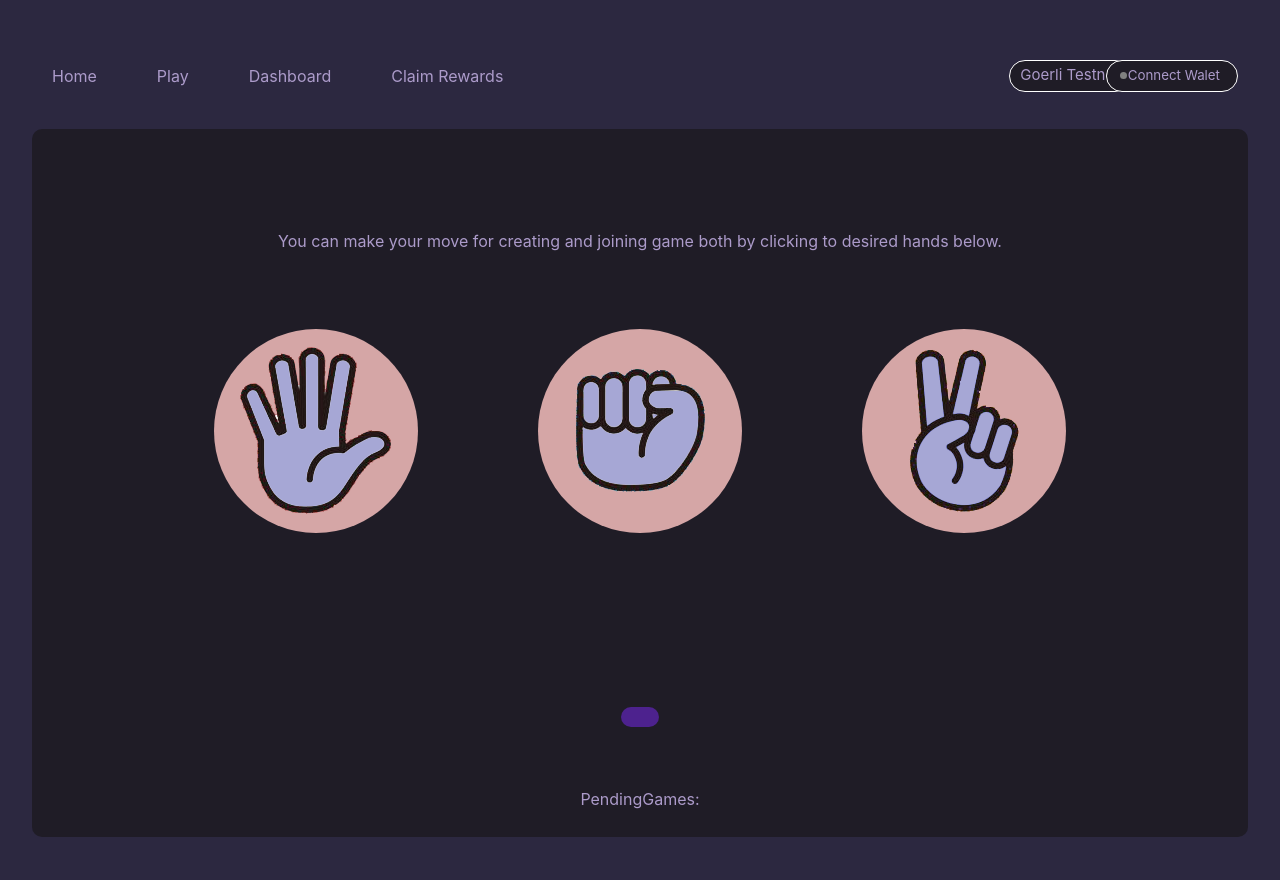
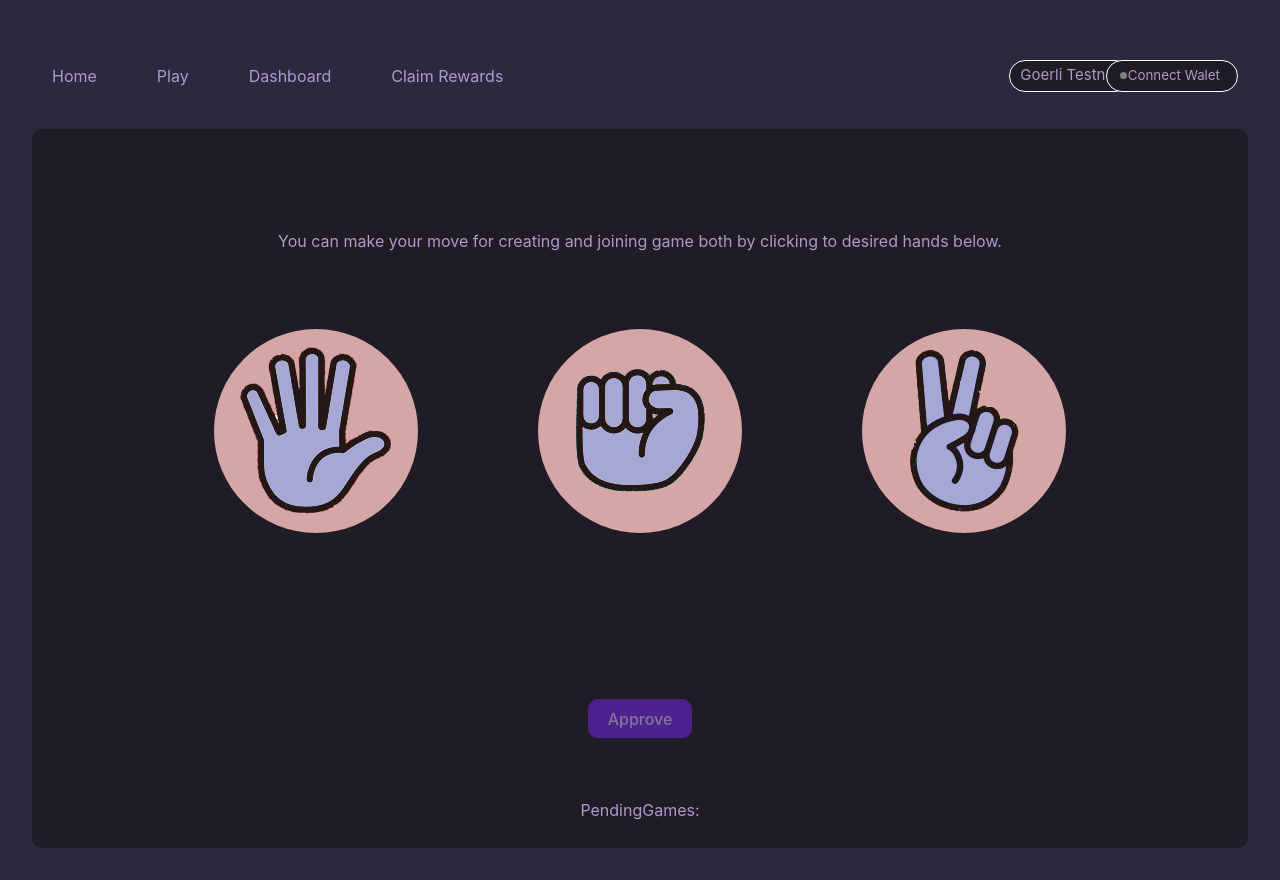
Before and after one commit to ulas96/rock-paper-scissor, a React (Vite) app in the folder client/: page /play in a window 1280 px wide. Built offline with nearby package versions, Linux system fonts and the light colour scheme.

Commit message:
Approve and Create Game buttons are corrected

```diff
--- a/client/src/components/Play/Play.jsx
+++ b/client/src/components/Play/Play.jsx
@@ -36,7 +36,7 @@ export default function Play({ state }) {
     } else if (move === "scissor") {
       _move = 2;
     }
-    const pendingGame = await state.contract.createGame(_move, { value: 10 });
+    const pendingGame = await state.contract.createGame(_move, 10);
     pendingGame.wait();
     //console.log(pendingGame);
   };
@@ -104,7 +104,7 @@ export default function Play({ state }) {
         </div>
 
         <div className="create-button">
-          {isApproved === false ? <button className="button" onClick={approve}></button> : <button className="button" onClick={handleCreateGame}>Create Game</button>}
+          {isApproved === false ? <button className="button" onClick={approve}>Approve</button> : <button className="button" onClick={handleCreateGame}>Create Game</button>}
         </div>
 
         <div className="pending-games-container">
@@ -117,7 +117,7 @@ export default function Play({ state }) {
                 <div className="pending-game-element">
                   <div className="game-creator" >Game Creator: {g.gameCreator.slice(0,4)}...{g.gameCreator.slice(39,42)}</div>
                   <div className="join-button">
-                    {isApproved === false ? <button className="button" onClick={approve}></button> : <button className="button" id="join-button" value={parseInt(g.id)} onClick={handleJoinGame}> Join Game </button>}
+                    {isApproved === false ? <button className="button" onClick={approve}>Approve</button> : <button className="button" id="join-button" value={parseInt(g.id)} onClick={handleJoinGame}> Join Game </button>}
                   </div>
                 </div>
               );
```
